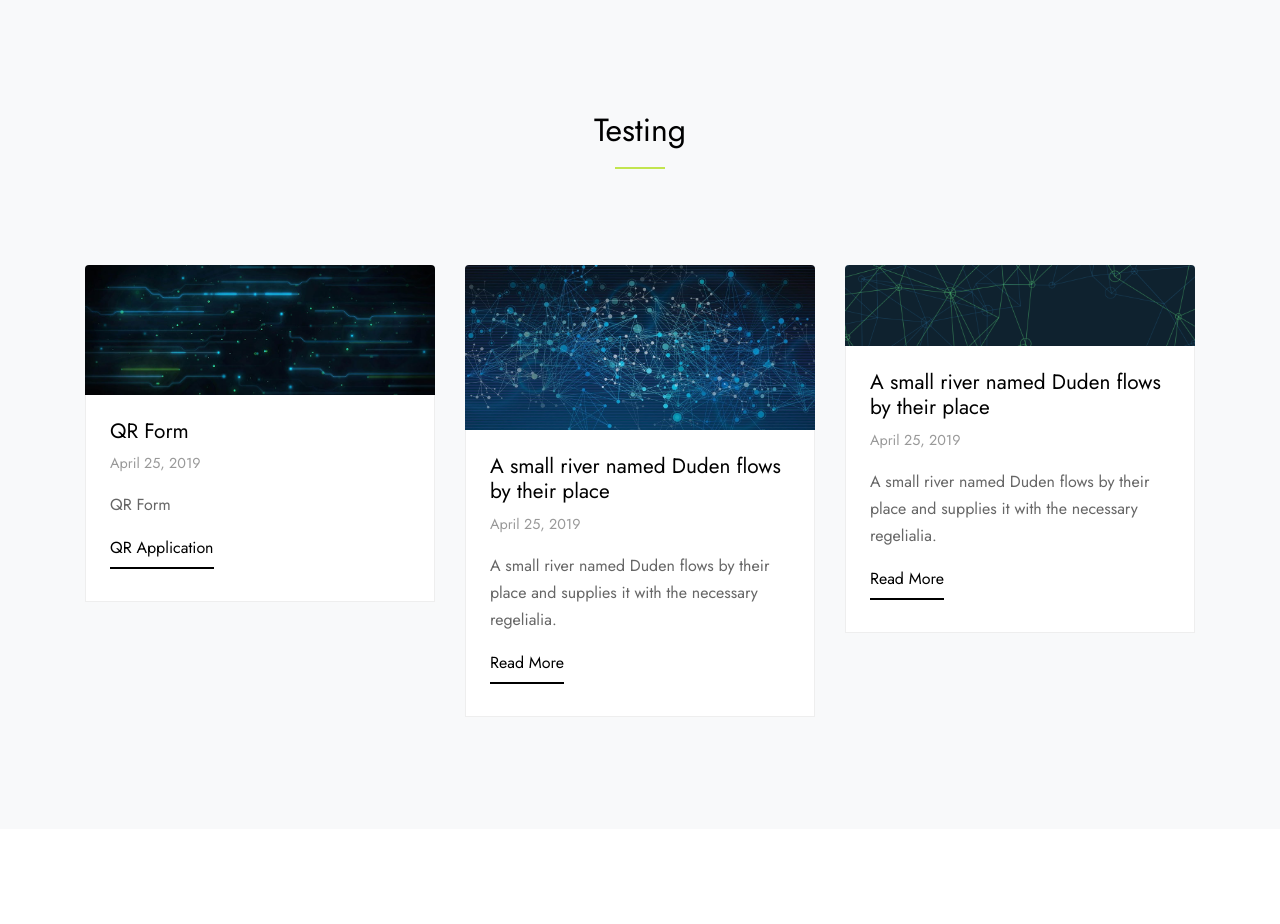
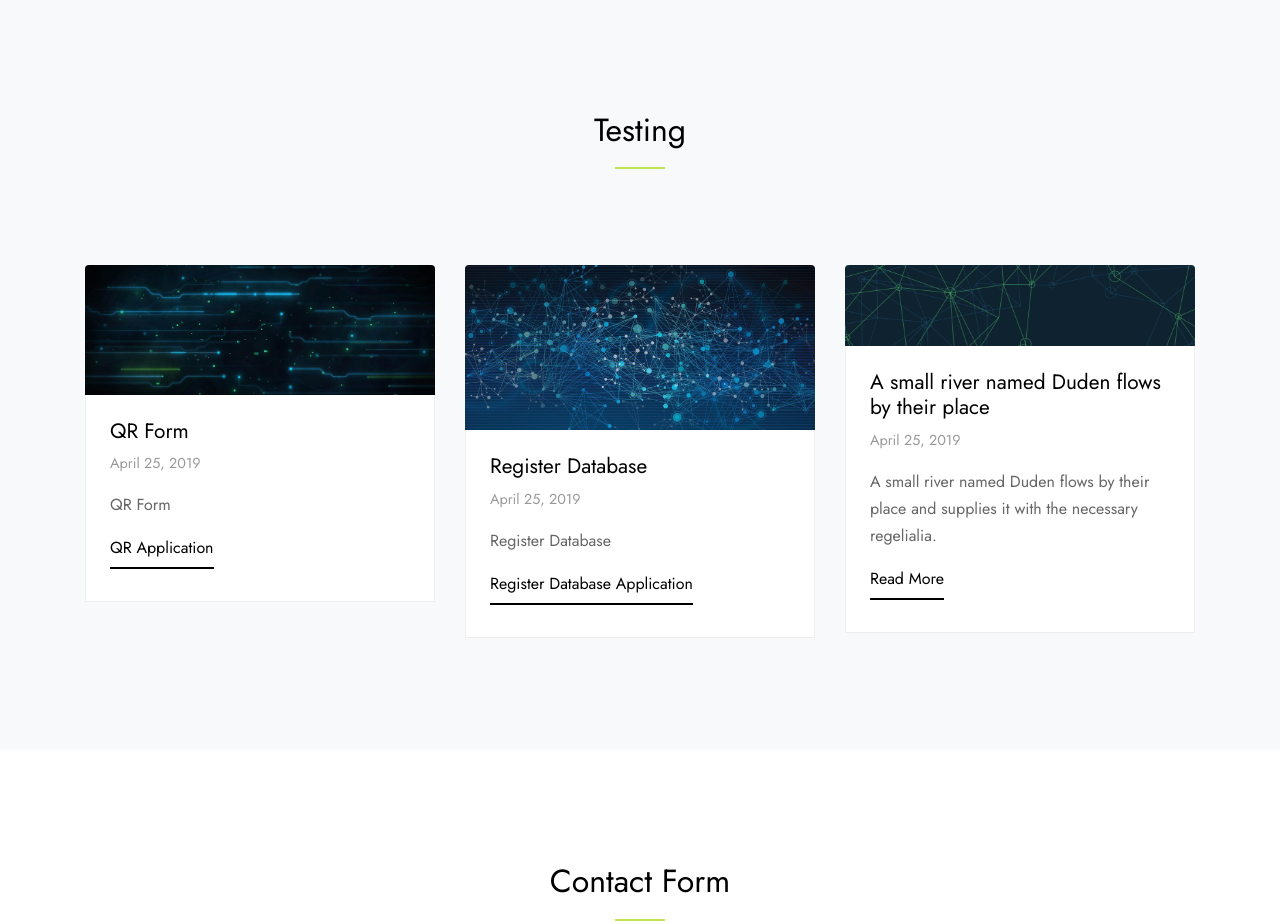
Before and after one commit to GhettoBurger996/roboqr, a Django app: page / in a window 1280 px wide. Shown: the part 5181-6105 px from the top of the page. Run offline with Django 3.2, Linux system fonts and the light colour scheme; some libraries are stand-ins or nearby versions; some web fonts are replaced.

Commit message:
Home Page Edits

```diff
--- a/website/templates/home.html
+++ b/website/templates/home.html
@@ -352,12 +352,12 @@
 
           <div class="col-md-6 mb-5 mb-lg-0 col-lg-4">
             <div class="blog_entry">
-              <a href="single.html"><img src="{% static 'website/images/robo_test_2.jpg' %}" alt="Image" class="img-fluid"></a>
+              <a href="register.html"><img src="{% static 'website/images/robo_test_2.jpg' %}" alt="Image" class="img-fluid"></a>
               <div class="p-4 bg-white">
-                <h3><a href="single.html">A small river named Duden flows by their place</a></h3>
+                <h3><a href="register.html">Register Database</a></h3>
                 <span class="date">April 25, 2019</span>
-                <p>A small river named Duden flows by their place and supplies it with the necessary regelialia.</p>
-                <p class="more"><a href="single.html">Read More</a></p>
+                <p>Register Database</p>
+                <p class="more"><a href="register.html">Register Database Application</a></p>
               </div>
             </div>
           </div>
```
Also changed, not shown: db.sqlite3.
